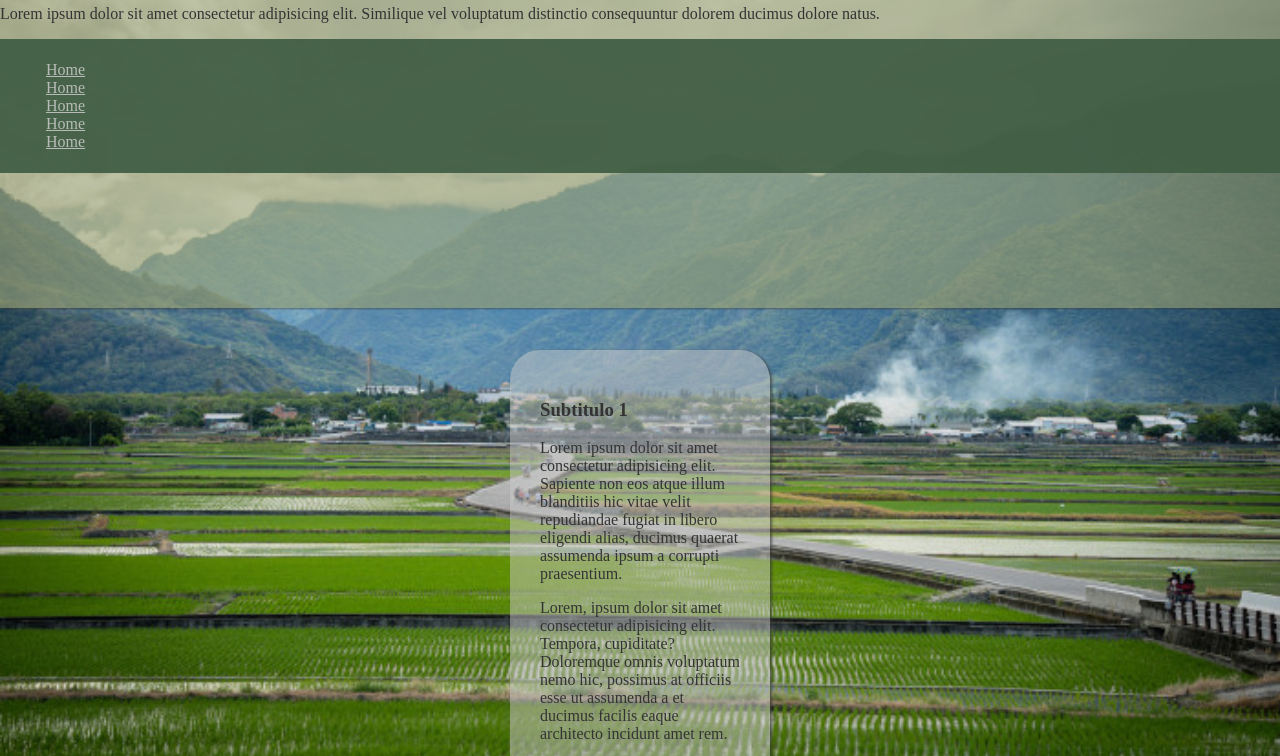
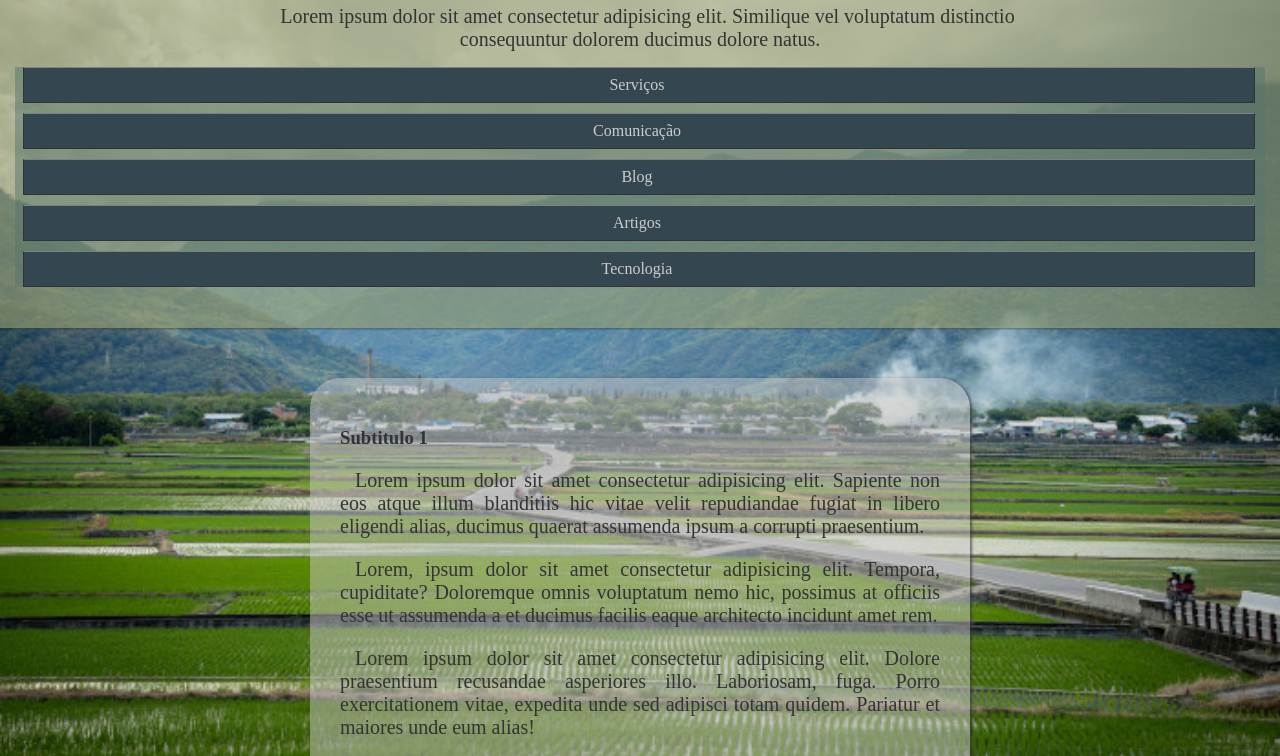
Before and after one commit to miguelmenezes17/demonstracao-site, a plain HTML site: page index.html in a window 1280 px wide. Shown: the part 42-798 px from the top of the page. Drawn offline with Linux system fonts and the light colour scheme.

Commit message:
Atualização Estilo do menu e header do site
Atualização Estilo do menu e header do site

```diff
--- a/estilos/mediaquery.css
+++ b/estilos/mediaquery.css
@@ -44,6 +44,13 @@ Grandes Telas: Acima de 1200px;
     }
 }
 
-@media screen and (min-width: 992px) and (max-width: 1200px) {
+@media screen and (min-width: 992px) {
 
+    main {
+        width: 600px;
+    }
+
+    p {
+        font-size: 1.25em
+    }
 }
--- a/estilos/style.css
+++ b/estilos/style.css
@@ -1,4 +1,8 @@
 @charset "UTF-8";
+
+* {
+
+}
 
 :root {
     --cor1: #012030;
@@ -21,29 +25,75 @@ body {
 
 main {
     background-color: rgba(255, 255, 255, 0.479);
-    margin: 50px auto 80px auto;
+    margin: 50px auto 50px auto;
     padding: 30px;
     box-shadow: 2px 1px 3px rgba(0, 0, 0, 0.664);
     border-radius: 30px;
-    width: 200px;
+}
+
+p {
+    text-align: justify;
+    text-indent: 15px;
 }
 
 header {
     background-color: var(--cor5);
-    margin: -8px;
+    margin: 8px -8px 0px -8px;
     margin-top: -20px;
-    height: 350px;
+    height: 370px;
     box-shadow: 3px 1px 2px rgba(0, 0, 0, 0.534);
+
 }
 
-nav {
-    position: relative;
-    background-color: #14461aec;
-    margin: auto;
-    padding: 6px;
+header h2 {
+    text-align: center;
 }
 
-nav > ul > a {
-    color: #ffffffd8;
-    margin-bottom: 20px;
+header p {
+    text-align: center;
+    margin: auto;
+    max-width: 60%;
+
 }
+menu {
+    background-color: #396e5c7e;
+    margin: 15px;
+    padding: 0px 5px 0px -1px;
+}
+
+menu > ul {
+    list-style-type: none;
+}
+
+
+li {
+    margin: 10px;
+    text-align: center;
+}
+
+menu a {
+    display: block;
+    padding: 8px 12px 8px 8px;
+    margin-left: -82px;
+
+    text-decoration: none;
+    background-color: var(--cor1);
+    color: white;
+    text-align: center;
+    border-top: 1px solid gray;
+
+
+}
+
+menu a:hover {
+    background-color: #0f76aa;
+    color: #012030;
+    transition-duration: 0.5s;
+    padding: 15px;
+    margin-left: -40px;
+    margin-right: 40px;
+}
+
+a {
+    border: 1px solid black;
+}
--- a/index.html
+++ b/index.html
@@ -11,15 +11,17 @@
     <header>
         <h2>Titulo do site</h2>
         <p>Lorem ipsum dolor sit amet consectetur adipisicing elit. Similique vel voluptatum distinctio consequuntur dolorem ducimus dolore natus.</p>
-        <nav>
-            <ul>
-                <a href="#">Home</a> <br>
-                <a href="#">Home</a> <br>
-                <a href="#">Home</a> <br>
-                <a href="#">Home</a> <br>
-                <a href="#">Home</a>
-            </ul>
-        </nav>
+        <span>
+            <menu>
+                <ul>
+                    <li><a href="#">Serviços</a></li>
+                    <li><a href="#">Comunicação</a></li>
+                    <li><a href="#">Blog</a></li>
+                    <li><a href="#">Artigos</a></li>
+                    <li><a href="#">Tecnologia</a></li>
+                </ul>
+            </menu>
+        </span>
     </header>
     <main>
         <section>
```
